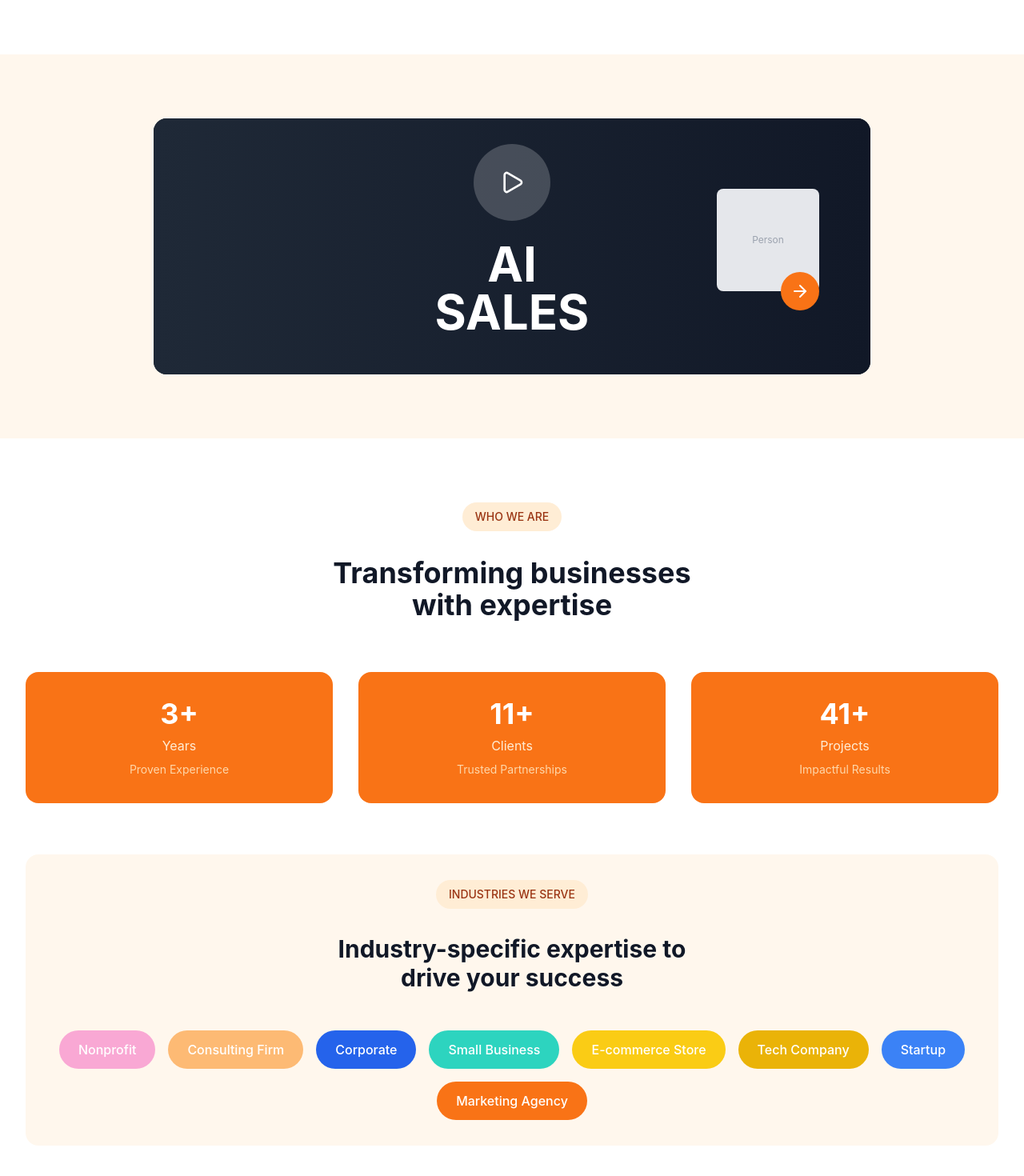
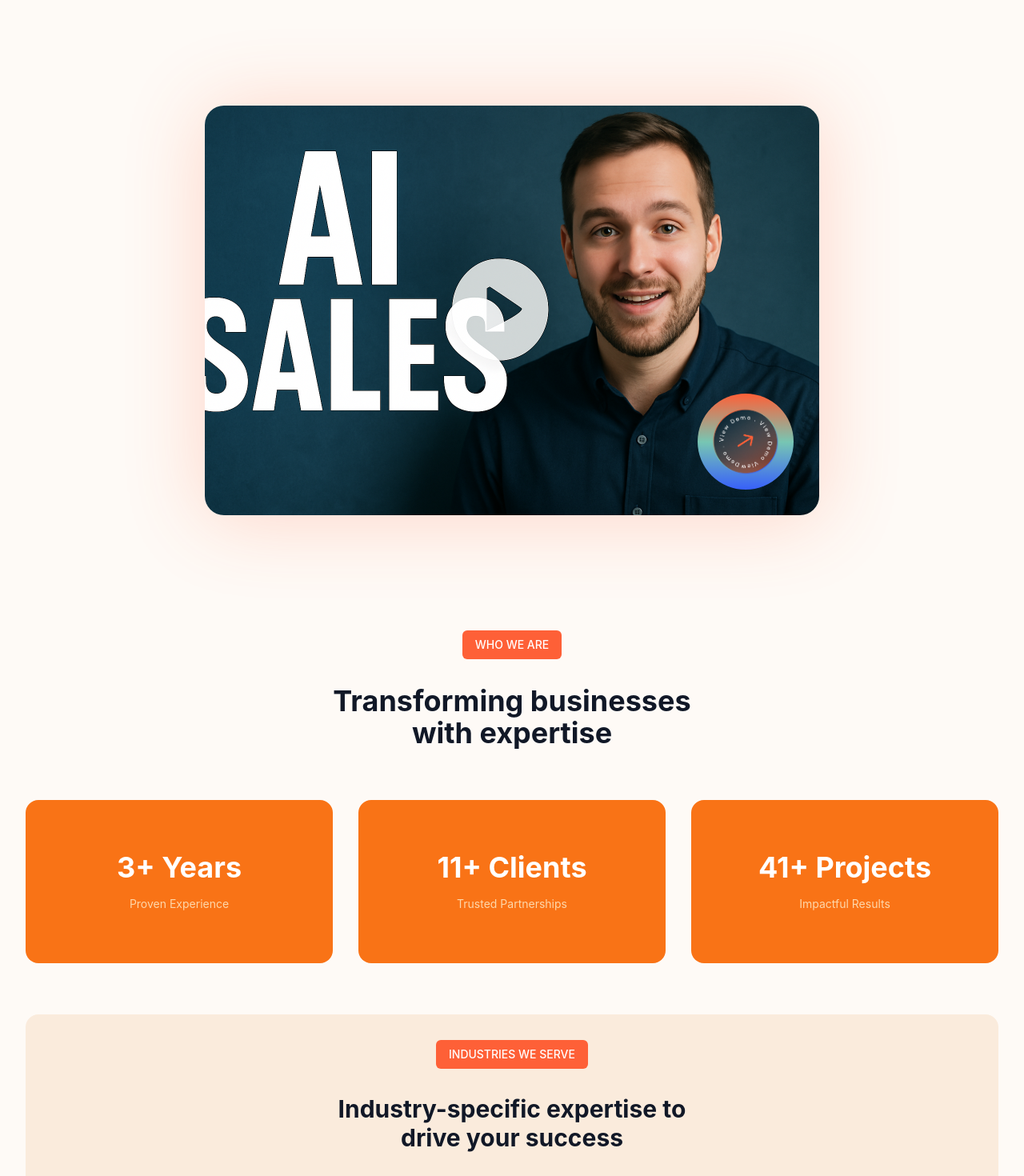
Before and after one commit to muzamil-rashdi/ai-sales-landing, a React (Create React App) app: page / in a window 1280 px wide. Shown: the part 4160-5630 px from the top of the page at 80% size. Built offline with nearby package versions, Linux system fonts and the light colour scheme.

Commit message:
case studies and CTA remaining

```diff
--- a/src/components/About.jsx
+++ b/src/components/About.jsx
@@ -1,5 +1,5 @@
 import React from 'react';
-
+import Button from '../ui/button';
 const About = () => {
   const industries = [
     { name: "Nonprofit", color: "bg-pink-300" },
@@ -13,11 +13,10 @@ const About = () => {
   ];
 
   return (
-    <section className="bg-white py-20 px-4 sm:px-6 lg:px-8">
+    <section className="bg-[#FEFAF6] py-20 px-4 sm:px-6 lg:px-8">
       <div className="max-w-7xl mx-auto text-center">
-        <div className="inline-block bg-orange-100 text-orange-800 px-4 py-2 rounded-full text-sm font-medium mb-8">
-          WHO WE ARE
-        </div>
+
+        <Button text={"WHO WE ARE"}/>
 
         <h2 className="text-4xl font-bold text-gray-900 mb-16">
           Transforming businesses<br />
@@ -25,30 +24,26 @@ const About = () => {
         </h2>
 
         <div className="grid md:grid-cols-3 gap-8 mb-16">
-          <div className="bg-orange-500 text-white rounded-2xl p-8">
-            <div className="text-4xl font-bold mb-2">3+</div>
-            <div className="text-orange-100">Years</div>
+          <div className="bg-orange-500 text-white rounded-2xl p-16">
+            <div className="text-4xl font-bold mb-4">3+ Years</div>
             <div className="text-sm text-orange-200 mt-2">Proven Experience</div>
           </div>
 
-          <div className="bg-orange-500 text-white rounded-2xl p-8">
-            <div className="text-4xl font-bold mb-2">11+</div>
-            <div className="text-orange-100">Clients</div>
+          <div className="bg-orange-500 text-white rounded-2xl p-16">
+            <div className="text-4xl font-bold mb-4">11+ Clients</div>
             <div className="text-sm text-orange-200 mt-2">Trusted Partnerships</div>
           </div>
 
-          <div className="bg-orange-500 text-white rounded-2xl p-8">
-            <div className="text-4xl font-bold mb-2">41+</div>
-            <div className="text-orange-100">Projects</div>
+          <div className="bg-orange-500 text-white rounded-2xl p-16">
+            <div className="text-4xl font-bold mb-4">41+ Projects</div>
+
             <div className="text-sm text-orange-200 mt-2">Impactful Results</div>
           </div>
         </div>
 
-        <div className="bg-orange-50 rounded-2xl p-8">
-          <div className="inline-block bg-orange-100 text-orange-800 px-4 py-2 rounded-full text-sm font-medium mb-8">
-            INDUSTRIES WE SERVE
-          </div>
+        <div className="bg-[#FAEBDC] rounded-2xl p-8">
 
+           <Button text={"INDUSTRIES WE SERVE"}/>
           <h3 className="text-3xl font-bold text-gray-900 mb-12">
             Industry-specific expertise to<br />
             drive your success
--- a/src/components/CaseStudies.jsx
+++ b/src/components/CaseStudies.jsx
@@ -1,15 +1,13 @@
 import React from 'react';
-
+import Button from '../ui/button';
 const CaseStudies = () => {
   return (
     <section className="bg-white py-20 px-4 sm:px-6 lg:px-8">
       <div className="max-w-7xl mx-auto">
         <div className="flex flex-col sm:flex-row justify-between items-start sm:items-center mb-16">
           <div>
-            <div className="inline-block bg-orange-100 text-orange-800 px-4 py-2 rounded-full text-sm font-medium mb-4">
-              CASE STUDY
-            </div>
 
+            <Button text={"CASE STUDY"}/>
             <h2 className="text-4xl font-bold text-gray-900 mb-4">
               Client success stories through<br />
               our solutions
@@ -31,9 +29,7 @@ const CaseStudies = () => {
               <span className="text-gray-400">Healthcare Team Meeting</span>
             </div>
             <div className="p-8">
-              <div className="inline-block bg-orange-100 text-orange-800 px-3 py-1 rounded-full text-sm font-medium mb-4">
-                HEALTHCARE
-              </div>
+              <Button text={"HEALTHCARE"}/>
               <h3 className="text-2xl font-bold text-gray-900 mb-4">
                 Making an Impact: Transforming a Healthcare Platform's Rebuild
               </h3>
@@ -45,9 +41,7 @@ const CaseStudies = () => {
               <span className="text-gray-400">Startup Team Meeting</span>
             </div>
             <div className="p-8">
-              <div className="inline-block bg-blue-100 text-blue-800 px-3 py-1 rounded-full text-sm font-medium mb-4">
-                STARTUP
-              </div>
+               <Button text={"STARTUP"}/>
               <h3 className="text-2xl font-bold text-gray-900 mb-4">
                 Optimizing Conversions: A Tech Startup's Leap
               </h3>
--- a/src/components/Comparison.jsx
+++ b/src/components/Comparison.jsx
@@ -1,6 +1,8 @@
 import React from 'react';
 import { CheckCircle } from 'lucide-react';
 import Button from '../ui/button';
+
+
 
 const Comparison = () => {
   const traditionalItems = [
--- a/src/components/HowItWorks.jsx
+++ b/src/components/HowItWorks.jsx
@@ -1,5 +1,5 @@
 import React from 'react';
-
+import Button from '../ui/button';
 const HowItWorks = () => {
   const steps = [
     {
@@ -16,7 +16,6 @@ const HowItWorks = () => {
       number: 3,
       title: "Book meetings",
       description: "We start by understanding your goals and creating a clear, actionable plan tailored to your needs.",
-      active: true
     },
     {
       number: 4,
@@ -26,13 +25,11 @@ const HowItWorks = () => {
   ];
 
   return (
-    <section className="bg-white py-20 px-4 sm:px-6 lg:px-8">
+    <section className="bg-[#FEFAF6] py-20 px-4 sm:px-6 lg:px-8">
       <div className="max-w-7xl mx-auto">
         <div className="grid lg:grid-cols-2 gap-16 items-start">
           <div>
-            <div className="inline-block bg-orange-100 text-orange-800 px-4 py-2 rounded-full text-sm font-medium mb-8">
-              HOW IT WORKS
-            </div>
+            <Button text={"HOW IT WORKS"}/>
 
             <h2 className="text-4xl font-bold text-gray-900 mb-8">
               A streamline approach for<br />
@@ -78,9 +75,7 @@ const HowItWorks = () => {
 
         {/* Preview Section */}
         <div className="mt-20 text-center">
-          <div className="inline-block bg-orange-100 text-orange-800 px-4 py-2 rounded-full text-sm font-medium mb-8">
-            PREVIEW THE PRODUCT
-          </div>
+          <Button text={"PREVIEW THE PRODUCT"}/>
 
           <h2 className="text-4xl font-bold text-gray-900 mb-16">
             A modern interface built for<br />
--- a/src/components/Testimonials.jsx
+++ b/src/components/Testimonials.jsx
@@ -1,5 +1,5 @@
 import React from 'react';
-
+import Button from '../ui/button';
 const Testimonials = () => {
   const testimonials = [
     {
@@ -45,13 +45,13 @@ const Testimonials = () => {
   ];
 
   return (
-    <section className="bg-gray-50 py-20 px-4 sm:px-6 lg:px-8">
+    <section className="bg-[#FEFAF6] py-20 px-4 sm:px-6 lg:px-8">
       <div className="max-w-7xl mx-auto">
         <div className="text-center mb-16">
           <div className="inline-block bg-orange-100 text-orange-800 px-4 py-2 rounded-full text-sm font-medium mb-8">
-            TESTIMONIALS
+
           </div>
-
+          <Button text={"TESTIMONIALS"}/>
           <h2 className="text-4xl font-bold text-gray-900">
             What our users say about<br />
             their experience
--- a/src/components/VideoDemo.jsx
+++ b/src/components/VideoDemo.jsx
@@ -1,33 +1,38 @@
 import React from 'react';
-import { Play, ArrowRight } from 'lucide-react';
 
 const VideoDemo = () => {
   return (
-    <section className="bg-orange-50 py-20 px-4 sm:px-6 lg:px-8">
-      <div className="max-w-4xl mx-auto">
-        <div className="bg-gray-800 rounded-2xl p-8 text-center relative overflow-hidden">
-          <div className="absolute inset-0 bg-gradient-to-r from-gray-800 to-gray-900"></div>
+    <section className="bg-[#FEFAF6] py-8 md:py-16 px-4 sm:px-6 lg:px-8">
+      <div className="max-w-3xl mx-auto relative">
+        {/* Container for both images */}
+        <div className="relative">
+          {/* Image 1 - Main video image (beneath) */}
+          <div className="relative overflow-hidden rounded-xl md:rounded-3xl shadow-[0px_4px_100px_0px_rgba(254,96,55,0.24)]">
+            <img
+              src="/assets/images/videoimg.png"
+              alt="Video demo"
+              className="w-full h-auto"
+            />
+          </div>
 
-          <div className="relative z-10">
-            <div className="w-24 h-24 bg-white bg-opacity-20 rounded-full mx-auto mb-6 flex items-center justify-center">
-              <Play className="w-8 h-8 text-white" />
-            </div>
-
-            <div className="text-6xl font-bold text-white mb-4">
-              AI<br />SALES
-            </div>
-
-            <div className="absolute right-8 top-1/2 transform -translate-y-1/2">
-              <div className="w-32 h-32 bg-gray-200 rounded-lg flex items-center justify-center">
-                <span className="text-gray-400 text-xs">Person</span>
-              </div>
-            </div>
-
-            <div className="absolute bottom-8 right-8">
-              <div className="w-12 h-12 bg-orange-500 rounded-full flex items-center justify-center">
-                <ArrowRight className="w-6 h-6 text-white" />
-              </div>
-            </div>
+          {/* Image 2 - ARR icon (on top) */}
+          <div className="absolute right-4 bottom-4 md:right-8 md:bottom-8"
+            style={{
+              width: 'clamp(60px, 15vw, 120px)',
+              height: 'clamp(60px, 15vw, 120px)',
+              border: '2px solid transparent',
+              borderRadius: '50%',
+              background: 'linear-gradient(180deg, #FE6037 0%, #77C6B3 50.48%, #3861F9 99.52%) border-box',
+              backdropFilter: 'blur(12px)',
+              padding: '2px',
+              zIndex: 10
+            }}
+          >
+            <img
+              src="/assets/images/arricon.png"
+              alt="ARR Icon"
+              className="w-full h-full rounded-full object-cover"
+            />
           </div>
         </div>
       </div>
```
Also changed, not shown: public/assets/images/arricon.png (added), public/assets/images/videoimg.png (added).
